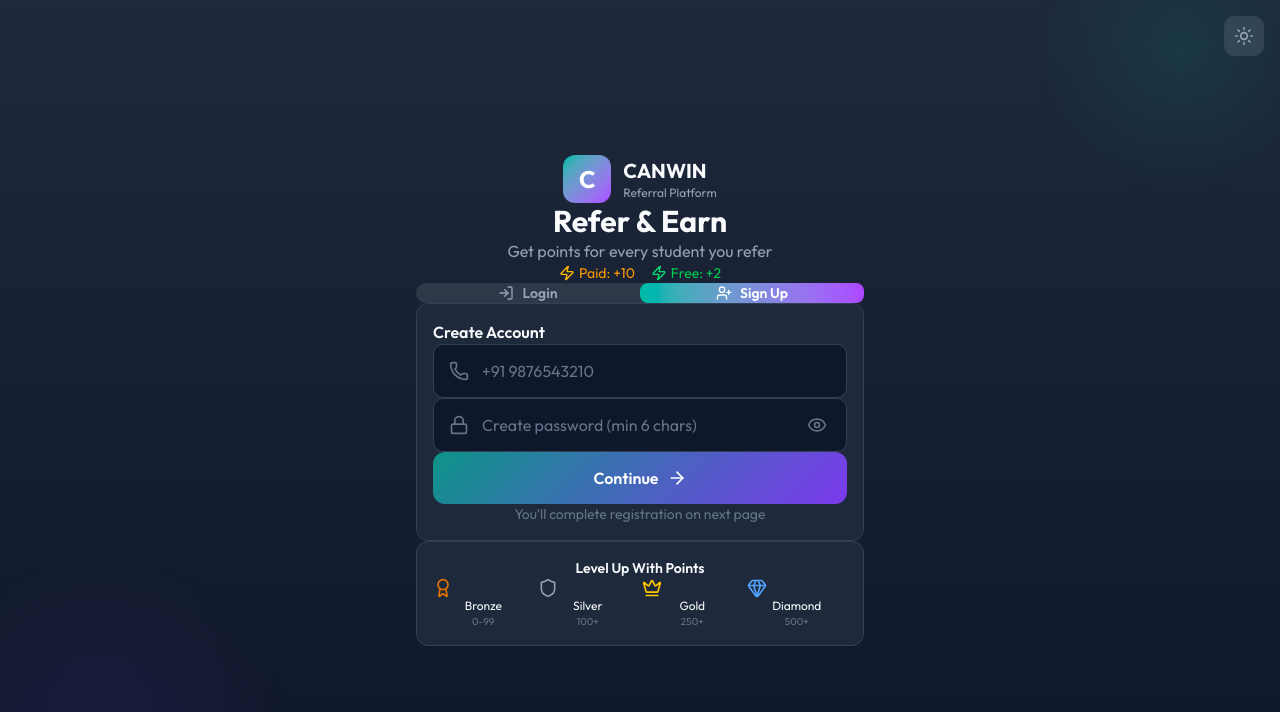
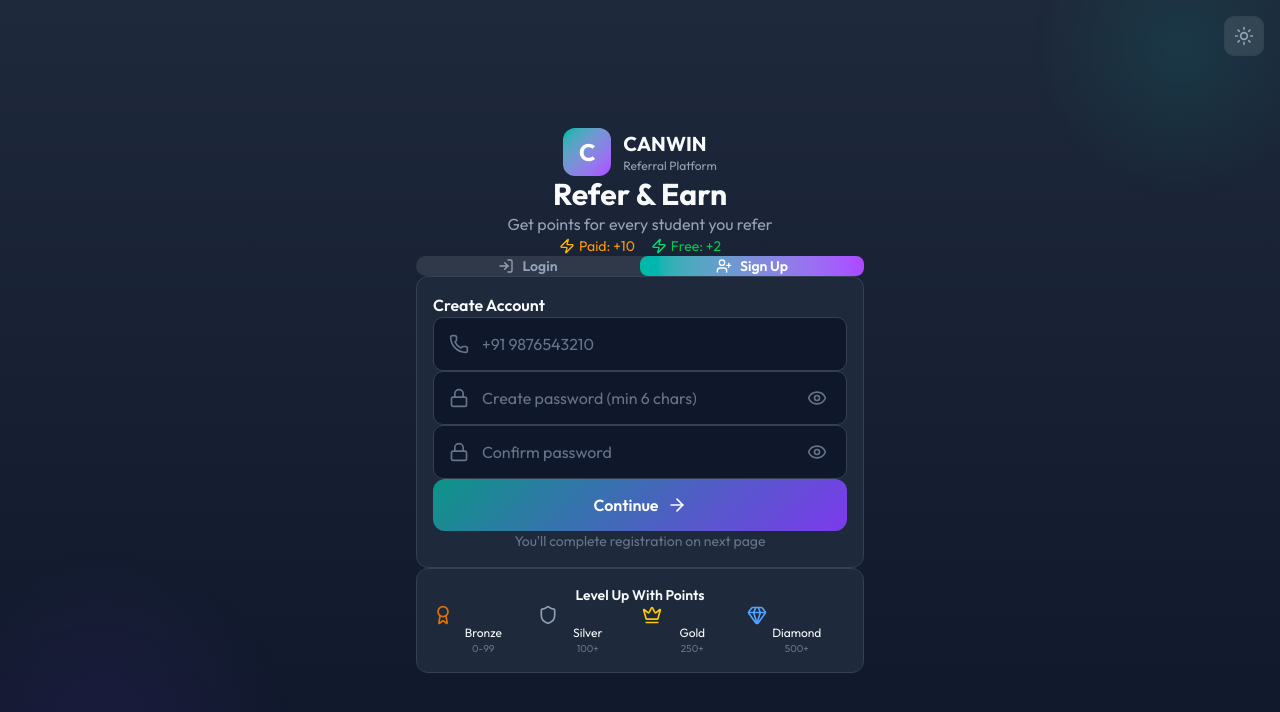
Before and after one commit to ameennm/Canwin, a React (Vite) app: page / in a window 1280 px wide. Both pictures are taken after a click on the button "Sign Up". Shown: the top 712 px of the page. Built offline with nearby package versions, Linux system fonts and the light colour scheme; no server answers.

Commit message:
feat: implement initial landing page with login/signup forms, Supabase integration, and referral program UI.

```diff
--- a/src/pages/LandingPage.jsx
+++ b/src/pages/LandingPage.jsx
@@ -8,7 +8,9 @@ import ThemeToggle from '../components/ThemeToggle';
 export default function LandingPage({ showToast }) {
     const [phone, setPhone] = useState('');
     const [password, setPassword] = useState('');
+    const [confirmPassword, setConfirmPassword] = useState('');
     const [showPassword, setShowPassword] = useState(false);
+    const [showConfirmPassword, setShowConfirmPassword] = useState(false);
     const [loading, setLoading] = useState(false);
     const [mode, setMode] = useState('login'); // 'login' or 'signup'
     const navigate = useNavigate();
@@ -89,6 +91,11 @@ export default function LandingPage({ showToast }) {
 
         if (!password || password.length < 6) {
             showToast('Password must be at least 6 characters', 'error');
+            return;
+        }
+
+        if (password !== confirmPassword) {
+            showToast('Passwords do not match', 'error');
             return;
         }
 
@@ -179,8 +186,8 @@ export default function LandingPage({ showToast }) {
                         type="button"
                         onClick={() => setMode('login')}
                         className={`flex-1 py-2 px-4 rounded-lg font-semibold text-sm transition-all flex items-center justify-center gap-2 ${mode === 'login'
-                                ? 'bg-gradient-to-r from-teal-500 to-purple-500 text-white'
-                                : ''
+                            ? 'bg-gradient-to-r from-teal-500 to-purple-500 text-white'
+                            : ''
                             }`}
                         style={mode !== 'login' ? { color: 'var(--text-secondary)' } : {}}
                     >
@@ -191,8 +198,8 @@ export default function LandingPage({ showToast }) {
                         type="button"
                         onClick={() => setMode('signup')}
                         className={`flex-1 py-2 px-4 rounded-lg font-semibold text-sm transition-all flex items-center justify-center gap-2 ${mode === 'signup'
-                                ? 'bg-gradient-to-r from-teal-500 to-purple-500 text-white'
-                                : ''
+                            ? 'bg-gradient-to-r from-teal-500 to-purple-500 text-white'
+                            : ''
                             }`}
                         style={mode !== 'signup' ? { color: 'var(--text-secondary)' } : {}}
                     >
@@ -242,6 +249,29 @@ export default function LandingPage({ showToast }) {
                         </button>
                     </div>
 
+                    {/* Confirm Password - Only show in signup mode */}
+                    {mode === 'signup' && (
+                        <div className="relative mb-4">
+                            <Lock className="input-icon" />
+                            <input
+                                type={showConfirmPassword ? 'text' : 'password'}
+                                value={confirmPassword}
+                                onChange={(e) => setConfirmPassword(e.target.value)}
+                                placeholder="Confirm password"
+                                className="input-field input-with-icon"
+                                style={{ paddingRight: '48px' }}
+                                disabled={loading}
+                            />
+                            <button
+                                type="button"
+                                onClick={() => setShowConfirmPassword(!showConfirmPassword)}
+                                className="password-toggle"
+                            >
+                                {showConfirmPassword ? <EyeOff className="w-5 h-5" /> : <Eye className="w-5 h-5" />}
+                            </button>
+                        </div>
+                    )}
+
                     <button
                         type="submit"
                         disabled={loading}
```
